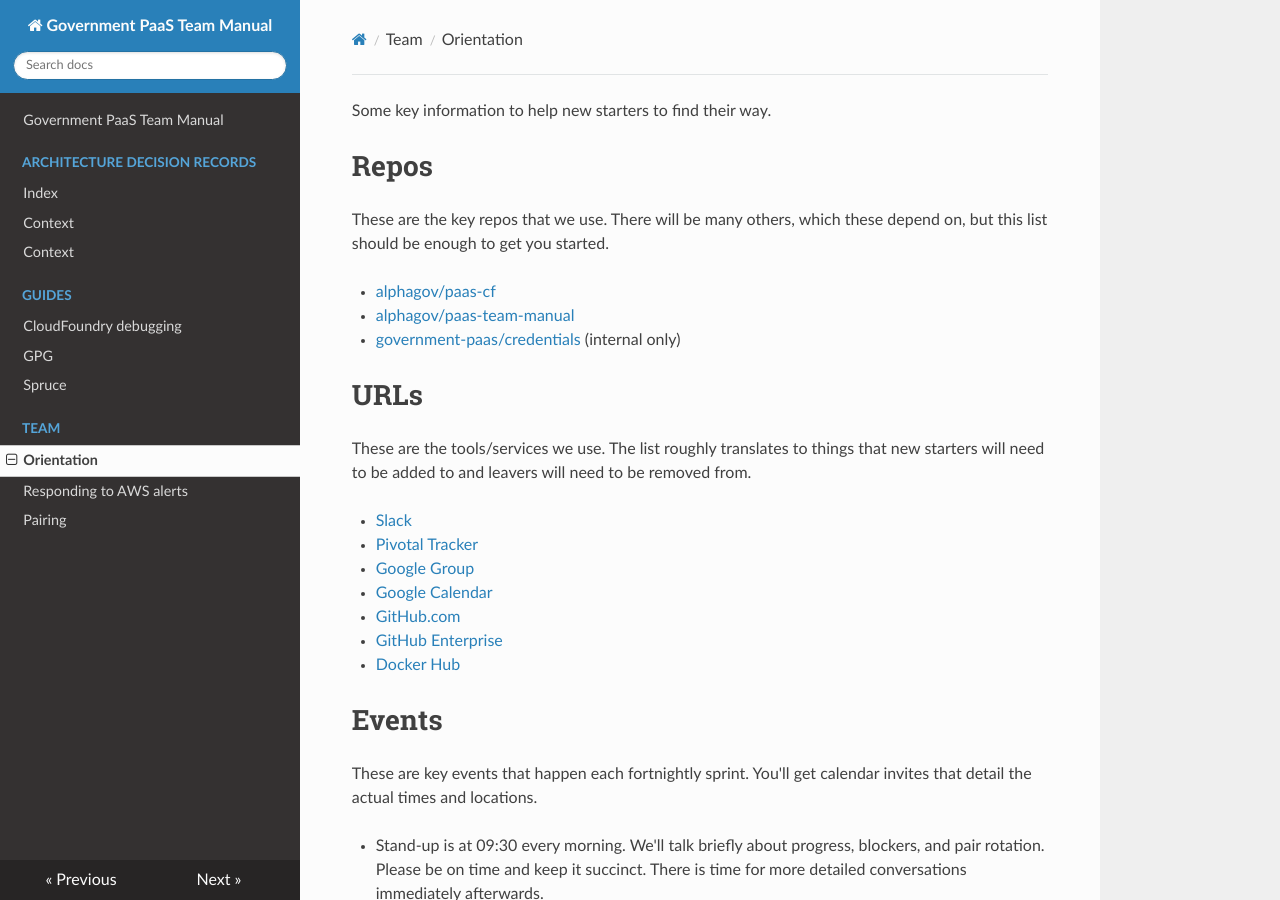
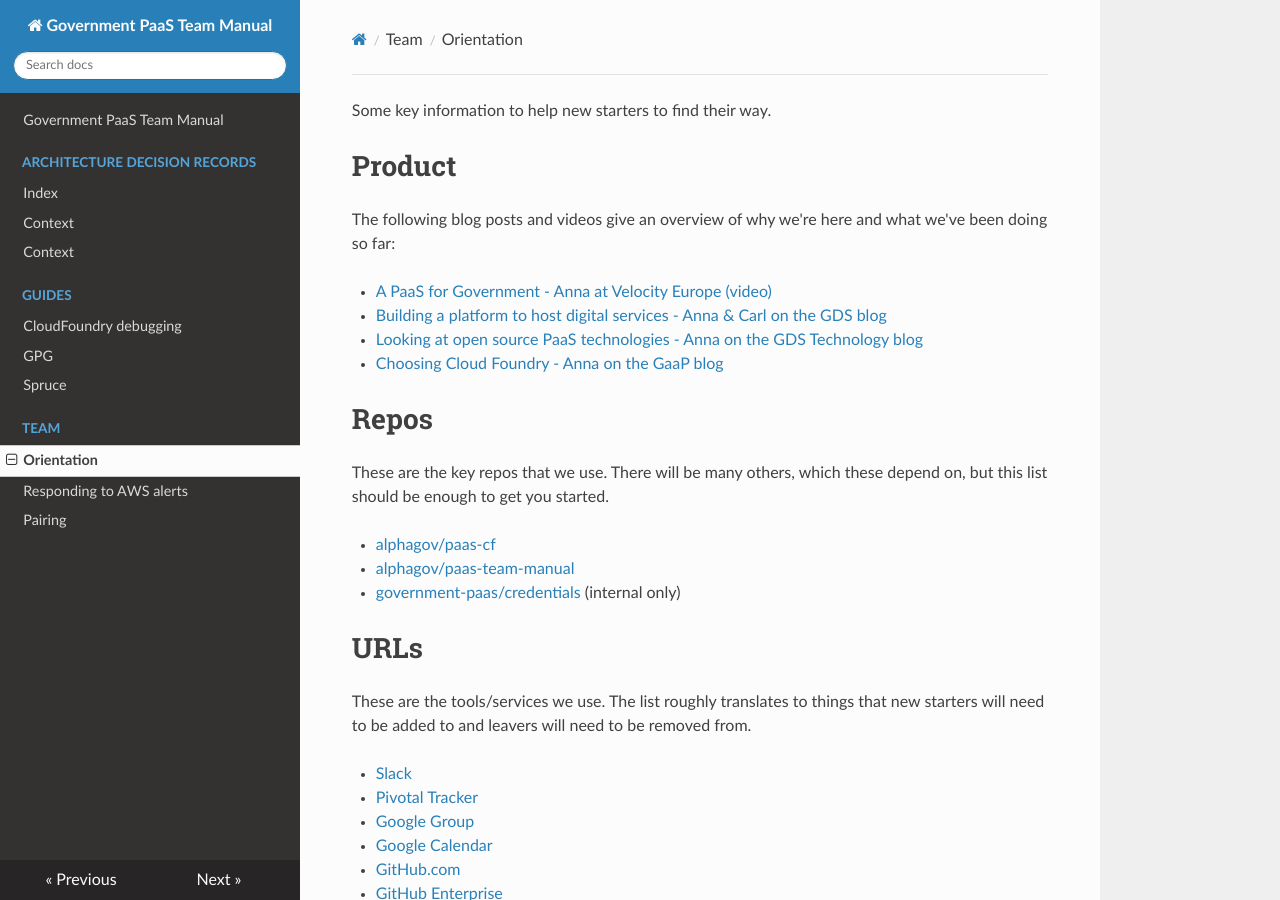
Before and after one commit to alphagov/paas-team-manual, an MkDocs documentation site: the page built from docs/team/orientation.md, in a window 1280 px wide and 900 px high. Built offline with MkDocs 1.6.1, drawn with Linux system fonts in a browser that asks for light colours; nearby versions of some CDN libraries.

Commit message:
Add product section to orientation page
With links to blogs and videos that explain why we're here and what we've
been doing so far. We can add Rory's next blog post(s) to this as they are
published.

```diff
--- a/docs/team/orientation.md
+++ b/docs/team/orientation.md
@@ -1,4 +1,14 @@
 Some key information to help new starters to find their way.
+
+# Product
+
+The following blog posts and videos give an overview of why we're here and
+what we've been doing so far:
+
+- [A PaaS for Government - Anna at Velocity Europe (video)](https://www.youtube.com/watch?v=OLOaq-Xf5zU)
+- [Building a platform to host digital services - Anna & Carl on the GDS blog](https://gds.blog.gov.uk/2015/09/08/building-a-platform-to-host-digital-services/)
+- [Looking at open source PaaS technologies - Anna on the GDS Technology blog](https://gdstechnology.blog.gov.uk/2015/10/27/looking-at-open-source-paas-technologies/)
+- [Choosing Cloud Foundry - Anna on the GaaP blog](https://governmentasaplatform.blog.gov.uk/2015/12/17/choosing-cloudfoundry/)
 
 # Repos
 
```
